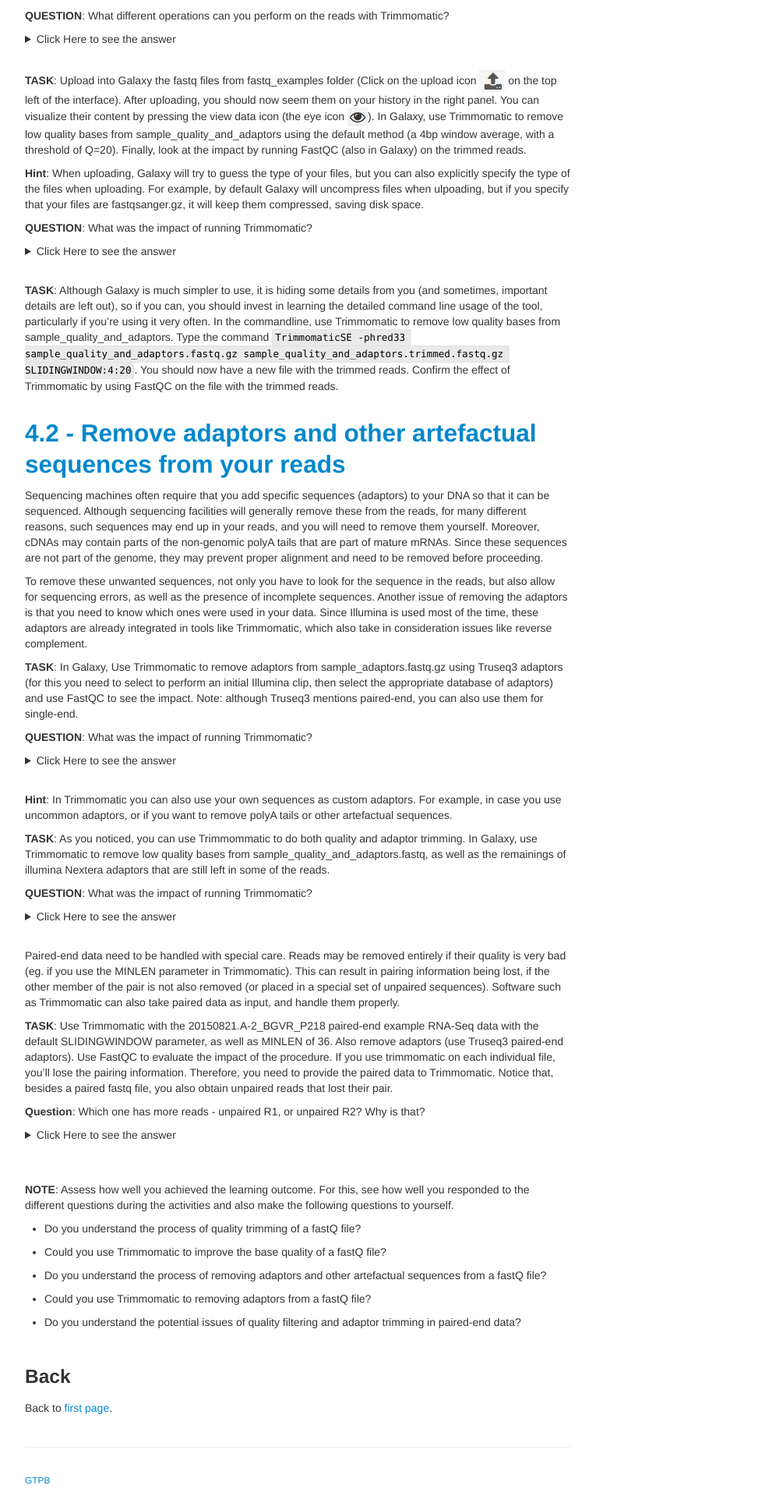
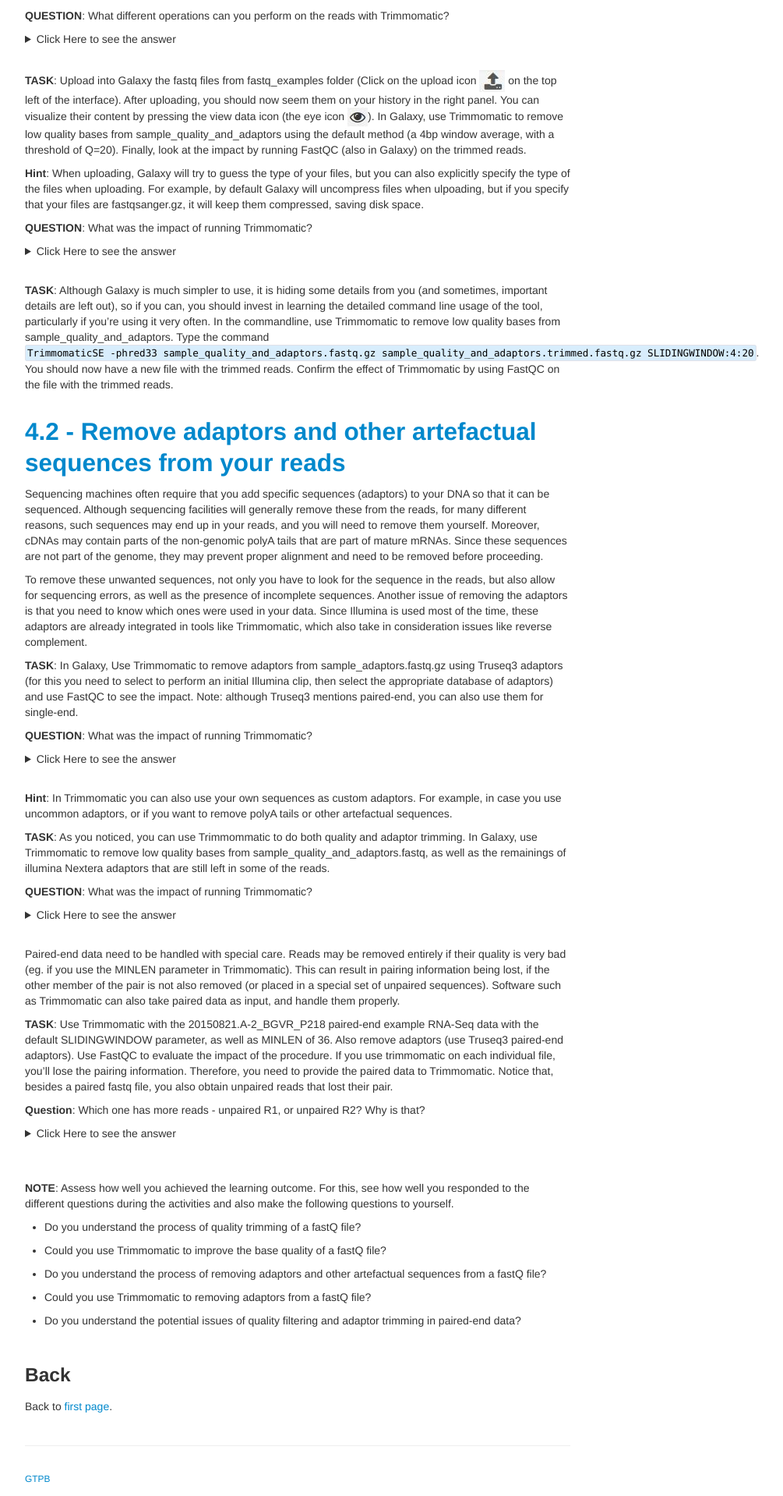
Before and after one commit to GTPB/ADER19F, a Jekyll site: the page built from pages/L04.md, in a window 1280 px wide. Shown: the part 1012-2930 px from the top of the page at 78% size, without its empty margins (258-1263 px from the left). Built offline with Jekyll 4.4.1, drawn with Linux system fonts in a browser that asks for light colours.

Commit message:
Update L04.md

```diff
--- a/pages/L04.md
+++ b/pages/L04.md
@@ -54,7 +54,7 @@
 </p></details>
 <br/>
 
-**TASK**: Although Galaxy is much simpler to use, it is hiding some details from you (and sometimes, important details are left out), so if you can, you should invest in learning the detailed command line usage of the tool, particularly if you're using it very often. In the commandline, use Trimmomatic to remove low quality bases from sample_quality_and_adaptors. Type the command <code style="background-color:#eaeaea; padding:2px 3px 3px; white-space:pre-wrap">TrimmomaticSE -phred33 sample_quality_and_adaptors.fastq.gz sample_quality_and_adaptors.trimmed.fastq.gz SLIDINGWINDOW:4:20</code>. You should now have a new file with the trimmed reads. Confirm the effect of Trimmomatic by using FastQC on the file with the trimmed reads.
+**TASK**: Although Galaxy is much simpler to use, it is hiding some details from you (and sometimes, important details are left out), so if you can, you should invest in learning the detailed command line usage of the tool, particularly if you're using it very often. In the commandline, use Trimmomatic to remove low quality bases from sample_quality_and_adaptors. Type the command `TrimmomaticSE -phred33 sample_quality_and_adaptors.fastq.gz sample_quality_and_adaptors.trimmed.fastq.gz SLIDINGWINDOW:4:20`. You should now have a new file with the trimmed reads. Confirm the effect of Trimmomatic by using FastQC on the file with the trimmed reads.
 <br/>
 <br/>
 
```
